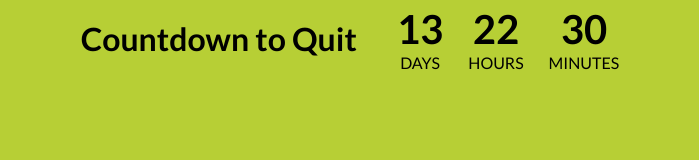
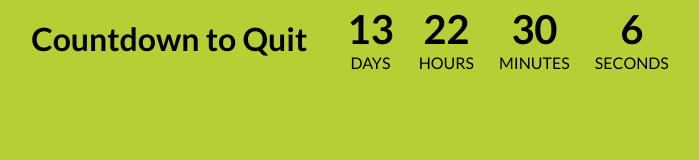
Before and after one commit to marfa4527/quit-countdown, a plain HTML site: page index.html in a window 1280 px wide. Shown: the whole page, without its empty margins (290-989 px from the left). Drawn offline with Linux system fonts and the light colour scheme.

Commit message:
Seconds added

```diff
--- a/index.html
+++ b/index.html
@@ -80,6 +80,10 @@
             <div class="number" id="minutes">0</div>
             <div class="label">Minutes</div>
         </div>
+        <div class="time-unit">
+            <div class="number" id="seconds">0</div>
+            <div class="label">Seconds</div>
+        </div>
     </div>
 </div>
 
@@ -99,10 +103,13 @@ function updateCountdown() {
     const days = Math.floor(diff / (1000 * 60 * 60 * 24));
     const hours = Math.floor((diff / (1000 * 60 * 60)) % 24);
     const minutes = Math.floor((diff / (1000 * 60)) % 60);
+    const seconds = Math.floor((diff / 1000) % 60);
+
 
     document.getElementById("days").textContent = days;
     document.getElementById("hours").textContent = hours;
     document.getElementById("minutes").textContent = minutes;
+    document.getElementById("seconds").textContent = seconds;
 }
 
 setInterval(updateCountdown, 1000);
```
